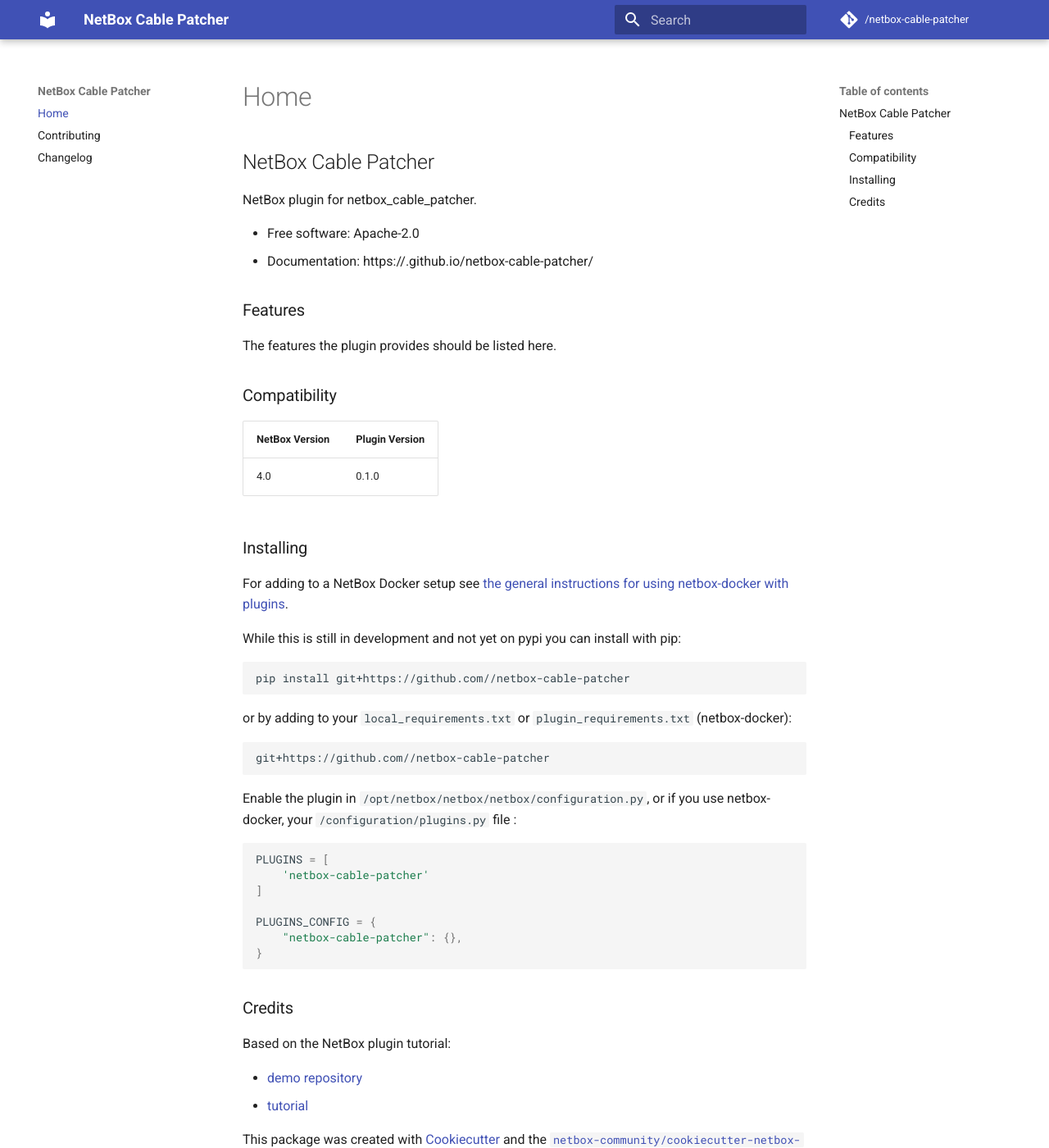
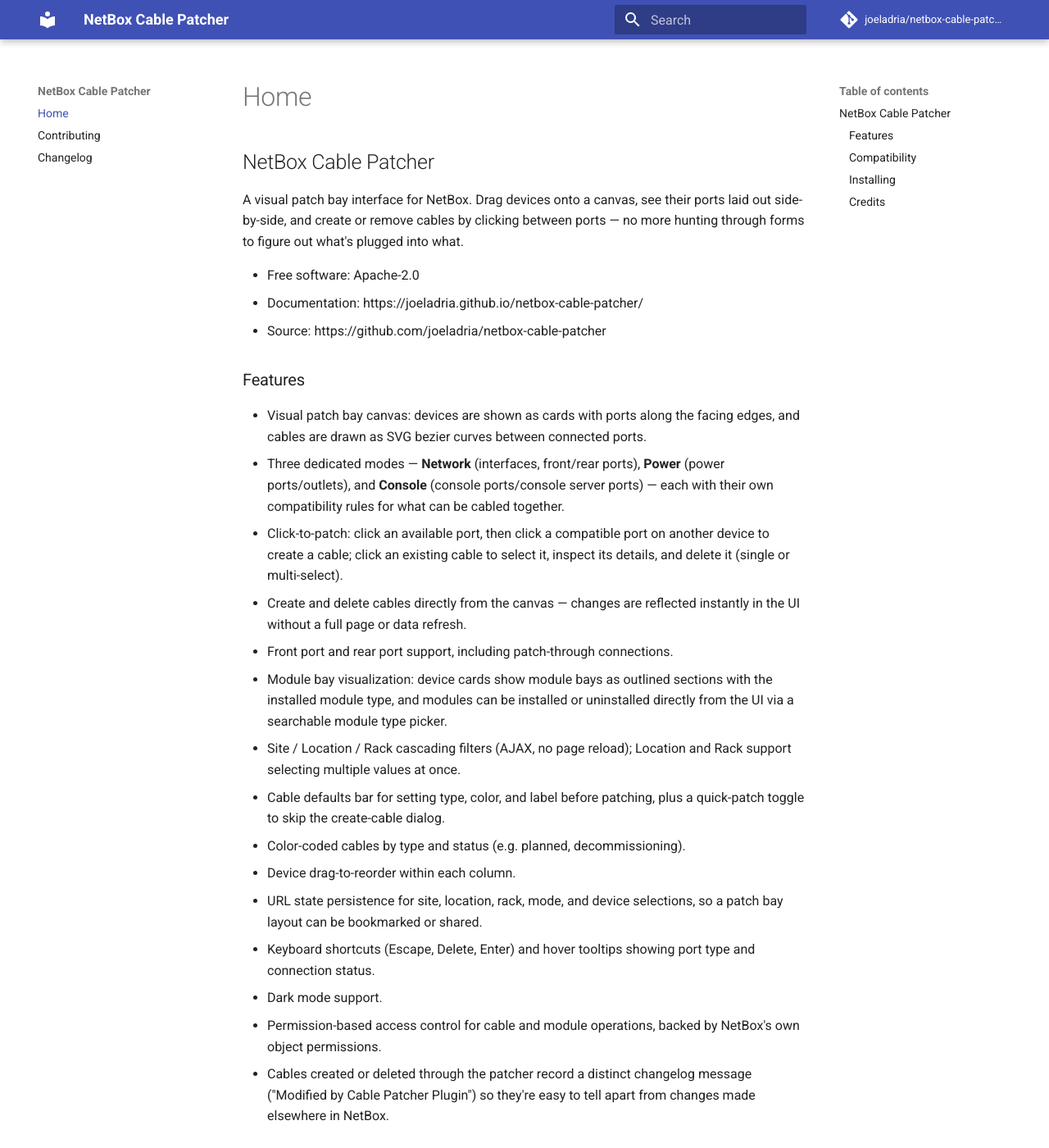
Before and after one commit to joeladria/netbox-cable-patcher, an MkDocs documentation site: the page built from docs/index.md, in a window 1280 px wide and 1400 px high. Shown: the whole window at 82% size. Built offline with MkDocs 1.6.1 and Material for MkDocs 9.7.7, drawn with Linux system fonts in a browser that asks for light colours; comment, search, counter and statistics services are not loaded; some of the changed text lies outside the part shown.

Commit message:
Update project metadata, README, and docs URLs
- Authors: Joel Adria, Moment Factory
- Minimum Python bumped to 3.13 (was 3.10)
- Minimum NetBox version bumped to 4.5.0 as of v0.4.1 (was 4.0.0)
- Fixed broken/placeholder GitHub URLs across README, CONTRIBUTING,
  pyproject.toml, mkdocs.yml, and issue template config to point to
  github.com/joeladria/netbox-cable-patcher
- Rewrote README feature list and compatibility table to reflect
  actual shipped functionality through v0.4.1, and updated credits

````diff
--- a/README.md
+++ b/README.md
@@ -1,20 +1,53 @@
 # NetBox Cable Patcher
 
-NetBox plugin for netbox_cable_patcher.
-
+A visual patch bay interface for NetBox. Drag devices onto a canvas, see their
+ports laid out side-by-side, and create or remove cables by clicking between
+ports — no more hunting through forms to figure out what's plugged into what.
 
 * Free software: Apache-2.0
-* Documentation: https://.github.io/netbox-cable-patcher/
-
+* Documentation: https://joeladria.github.io/netbox-cable-patcher/
+* Source: https://github.com/joeladria/netbox-cable-patcher
 
 ## Features
 
-The features the plugin provides should be listed here.
+* Visual patch bay canvas: devices are shown as cards with ports along the
+  facing edges, and cables are drawn as SVG bezier curves between connected
+  ports.
+* Three dedicated modes — **Network** (interfaces, front/rear ports),
+  **Power** (power ports/outlets), and **Console** (console ports/console
+  server ports) — each with their own compatibility rules for what can be
+  cabled together.
+* Click-to-patch: click an available port, then click a compatible port on
+  another device to create a cable; click an existing cable to select it,
+  inspect its details, and delete it (single or multi-select).
+* Create and delete cables directly from the canvas — changes are reflected
+  instantly in the UI without a full page or data refresh.
+* Front port and rear port support, including patch-through connections.
+* Module bay visualization: device cards show module bays as outlined
+  sections with the installed module type, and modules can be installed or
+  uninstalled directly from the UI via a searchable module type picker.
+* Site / Location / Rack cascading filters (AJAX, no page reload); Location
+  and Rack support selecting multiple values at once.
+* Cable defaults bar for setting type, color, and label before patching, plus
+  a quick-patch toggle to skip the create-cable dialog.
+* Color-coded cables by type and status (e.g. planned, decommissioning).
+* Device drag-to-reorder within each column.
+* URL state persistence for site, location, rack, mode, and device
+  selections, so a patch bay layout can be bookmarked or shared.
+* Keyboard shortcuts (Escape, Delete, Enter) and hover tooltips showing port
+  type and connection status.
+* Dark mode support.
+* Permission-based access control for cable and module operations, backed by
+  NetBox's own object permissions.
+* Cables created or deleted through the patcher record a distinct changelog
+  message ("Modified by Cable Patcher Plugin") so they're easy to tell apart
+  from changes made elsewhere in NetBox.
 
 ## Compatibility
 
 | NetBox Version | Plugin Version |
 |----------------|----------------|
+|     4.5         |      0.4.1     |
 |     4.0        |      0.1.0     |
 
 ## Installing
@@ -22,16 +55,22 @@
 For adding to a NetBox Docker setup see
 [the general instructions for using netbox-docker with plugins](https://github.com/netbox-community/netbox-docker/wiki/Using-Netbox-Plugins).
 
-While this is still in development and not yet on pypi you can install with pip:
+Install from PyPI:
 
 ```bash
-pip install git+https://github.com//netbox-cable-patcher
+pip install netbox-cable-patcher
+```
+
+or install the latest development version directly from GitHub:
+
+```bash
+pip install git+https://github.com/joeladria/netbox-cable-patcher
 ```
 
 or by adding to your `local_requirements.txt` or `plugin_requirements.txt` (netbox-docker):
 
 ```bash
-git+https://github.com//netbox-cable-patcher
+netbox-cable-patcher
 ```
 
 Enable the plugin in `/opt/netbox/netbox/netbox/configuration.py`,
@@ -39,15 +78,18 @@
 
 ```python
 PLUGINS = [
-    'netbox-cable-patcher'
+    'netbox_cable_patcher'
 ]
 
 PLUGINS_CONFIG = {
-    "netbox-cable-patcher": {},
+    "netbox_cable_patcher": {},
 }
 ```
 
 ## Credits
+
+Created and maintained by [Joel Adria](https://github.com/joeladria) and
+[Moment Factory](https://momentfactory.com).
 
 Based on the NetBox plugin tutorial:
 
--- a/mkdocs.yml
+++ b/mkdocs.yml
@@ -1,7 +1,7 @@
 site_name: NetBox Cable Patcher
-site_url: https://.github.io/netbox-cable-patcher
-repo_url: https://github.com//netbox-cable-patcher
-repo_name: /netbox-cable-patcher
+site_url: https://joeladria.github.io/netbox-cable-patcher
+repo_url: https://github.com/joeladria/netbox-cable-patcher
+repo_name: joeladria/netbox-cable-patcher
 #strict: true
 nav:
   - Home: index.md
@@ -52,19 +52,9 @@
         - netbox-cable-patcher
 extra:
   social:
-    - icon: fontawesome/brands/twitter
-      # replace with your own tweet link below
-      link: https://github.com/netbox-community/cookiecutter-netbox-plugin
-      name: Tweet
-    - icon: fontawesome/brands/facebook
-      # replace with your own facebook link below
-      link: https://github.com/netbox-community/cookiecutter-netbox-plugin
-      name: Facebook
     - icon: fontawesome/brands/github
-      link: https://github.com//netbox-cable-patcher
+      link: https://github.com/joeladria/netbox-cable-patcher
       name: Github
-    - icon: material/email
-      link: "mailto:"
   # to enable disqus, uncomment the following and put your disqus id below
   # disqus: disqus_id
 # uncomment the following and put your google tracking id below to enable GA
--- a/netbox_cable_patcher/__init__.py
+++ b/netbox_cable_patcher/__init__.py
@@ -1,6 +1,6 @@
 """Top-level package for NetBox Cable Patcher."""
 
-__author__ = """John Doe"""
+__author__ = "Joel Adria, Moment Factory"
 __email__ = ""
 __version__ = "0.4.1"
 
@@ -13,8 +13,10 @@
     verbose_name = "Cable Patcher"
     description = "Visual patch bay interface for NetBox with interactive cable connections."
     version = __version__
+    author = "Joel Adria, Moment Factory"
+    author_email = ""
     base_url = "cable-patcher"
-    min_version = "4.0.0"
+    min_version = "4.5.0"
 
 
 config = NetBoxCablePatcherConfig
````
Also changed, not shown: CHANGELOG.md (+4 -0 lines), CONTRIBUTING.md (+4 -4 lines), pyproject.toml (+9 -10 lines), 2 other files.
